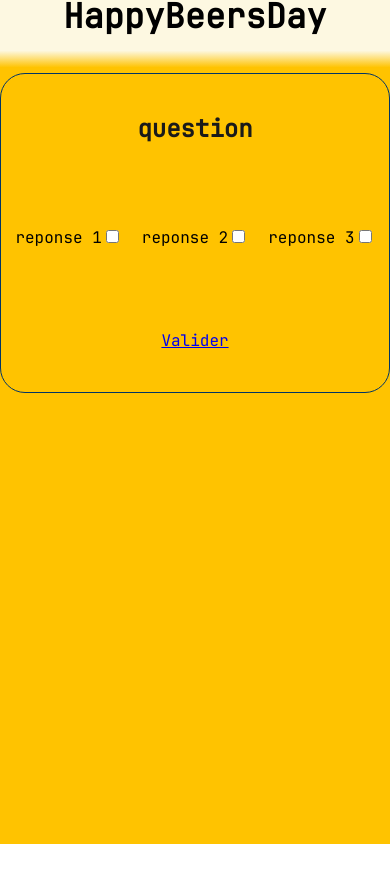
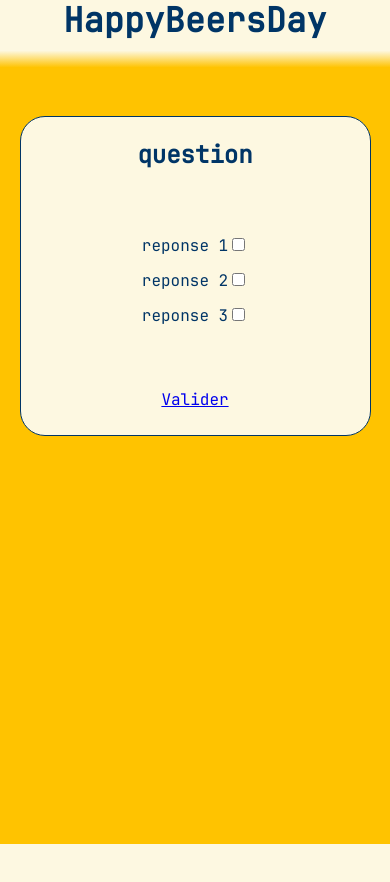
Before and after one commit to RomainRG31/happybeersday, a React (Vite) app: page /question2 in a window 390 px wide. Before the commit the page ends 844 px from the top, so only its background shows below. Built offline with nearby package versions, Linux system fonts and the light colour scheme.

Commit message:
add features

```diff
--- a/src/App.css
+++ b/src/App.css
@@ -24,7 +24,6 @@ body {
 }
 
 header h1 {
-  color: #eb0606;
   text-align: center;
   padding: 20px;
   font-size: 4dvh; /* Set the font size here */
--- a/src/components/QuestionCard.css
+++ b/src/components/QuestionCard.css
@@ -1,15 +1,26 @@
 h1 {
   text-align: center;
+  font-size: 4dvh;
+  margin-top: 1VW;
+}
+
+h2 {
+  color: var(--secondary-color);
+}
+
+body{
+  color: var(--secondary-color);
 }
 
 .question {
   display: flex;
   justify-content: center;
-  align-items: center;
-  padding-top: 10%;
+  padding-top: 20%;
+  height: 100vh;
 }
 
 .question-card {
+  background-color: var(--tertiary-color);
   display: flex;
   flex-direction: column;
   justify-content: space-around;
@@ -43,3 +54,16 @@ ul {
   flex-direction: row;
   gap: 20px;
 }
+
+@media (max-width: 600px) {
+  ul {
+    flex-direction: column;
+    margin-inline: 5%;
+    padding: 1rem;
+    gap: 1rem;
+  }}
+
+  .question-card{
+    margin-inline: 5%;
+
+  }
--- a/src/components/QuestionCard.jsx
+++ b/src/components/QuestionCard.jsx
@@ -1,11 +1,6 @@
-import React from "react";
 import { Link } from "react-router-dom";
 import "./QuestionCard.css";
-import useBeer from "./useBeer";
 function QuestionCard1() {
-  const { beer } = useBeer();
-  console.log(beer);
-
   return (
     <>
       <h1>HappyBeersDay</h1>
```
